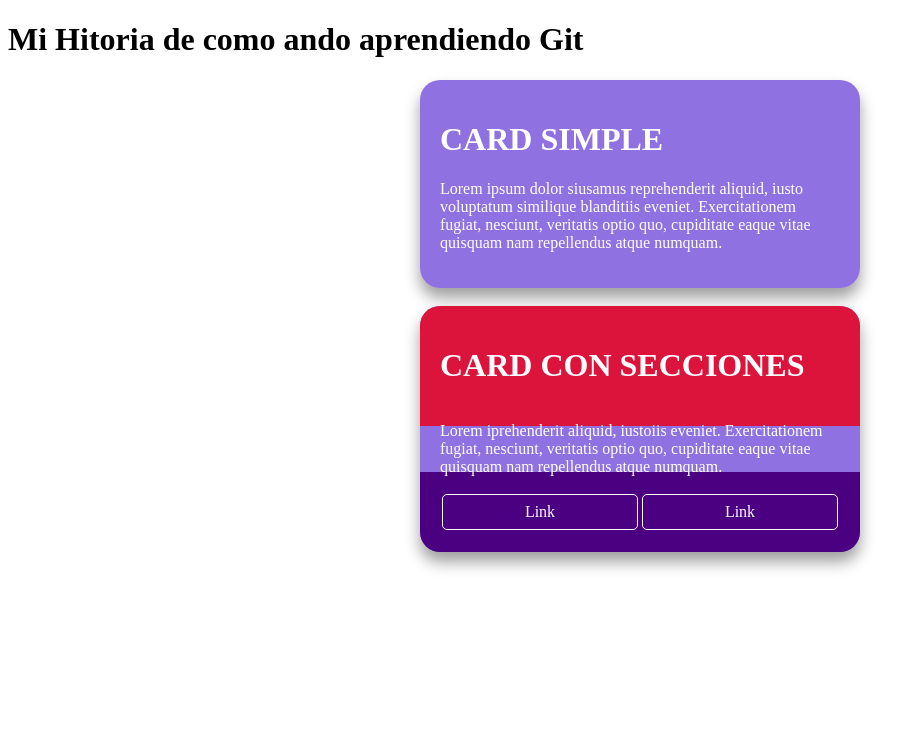
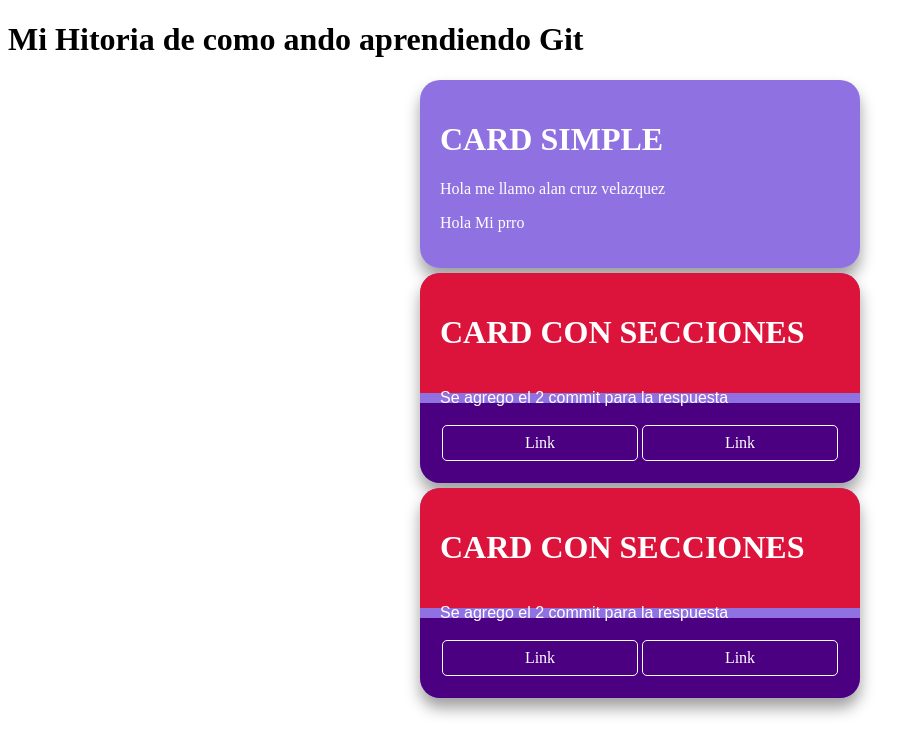
Before and after one commit to AlanCruzDev/blog, a plain HTML site: page index.html in a window 1280 px wide. Shown: the whole page, without its empty margins (0-923 px from the left). Drawn offline with Linux system fonts and the light colour scheme.

Commit message:
camabio de direccion

```diff
--- a/Css/style.css
+++ b/Css/style.css
@@ -43,3 +43,15 @@ a:hover{
   color: var(--card-body-color);
   background:white;
 }
+.card-body{
+  padding: 0;
+}
+.card-body p{
+  font-family: Arial, Helvetica, sans-serif;
+}
+.container{
+  display: flex;
+  justify-content: space-between;
+  flex-direction: column;
+  gap: 5px;
+}
--- a/index.html
+++ b/index.html
@@ -13,24 +13,33 @@
     <main class="container">
       <div class="card">
         <h1>CARD SIMPLE</h1>
-      <p>Lorem ipsum dolor siusamus reprehenderit aliquid, iusto voluptatum similique blanditiis eveniet. Exercitationem fugiat, nesciunt, veritatis optio quo, cupiditate eaque vitae quisquam nam repellendus atque numquam.</p>
+        <p>Hola me llamo alan cruz velazquez</p>
+        <p>Hola Mi prro</p>
       </div>
-
-  <br>
-
       <div class="card">
         <div class="card-header">
           <h1>CARD CON SECCIONES</h1>
         </div>
         <div class="card-body">
-          <p>Lorem iprehenderit aliquid, iustoiis eveniet. Exercitationem fugiat, nesciunt, veritatis optio quo, cupiditate eaque vitae quisquam nam repellendus atque numquam.</p>
+          <p>Se agrego el 2 commit para la respuesta</p>
         </div>
         <div class="card-footer">
           <a href="">Link</a>
           <a href="">Link</a>
         </div>
       </div>
-
+      <div class="card">
+        <div class="card-header">
+          <h1>CARD CON SECCIONES</h1>
+        </div>
+        <div class="card-body">
+          <p>Se agrego el 2 commit para la respuesta</p>
+        </div>
+        <div class="card-footer">
+          <a href="">Link</a>
+          <a href="">Link</a>
+        </div>
+      </div>
     </main>
   </body>
 </html>
```
Lines whose indentation alone changed are shown as unchanged.
